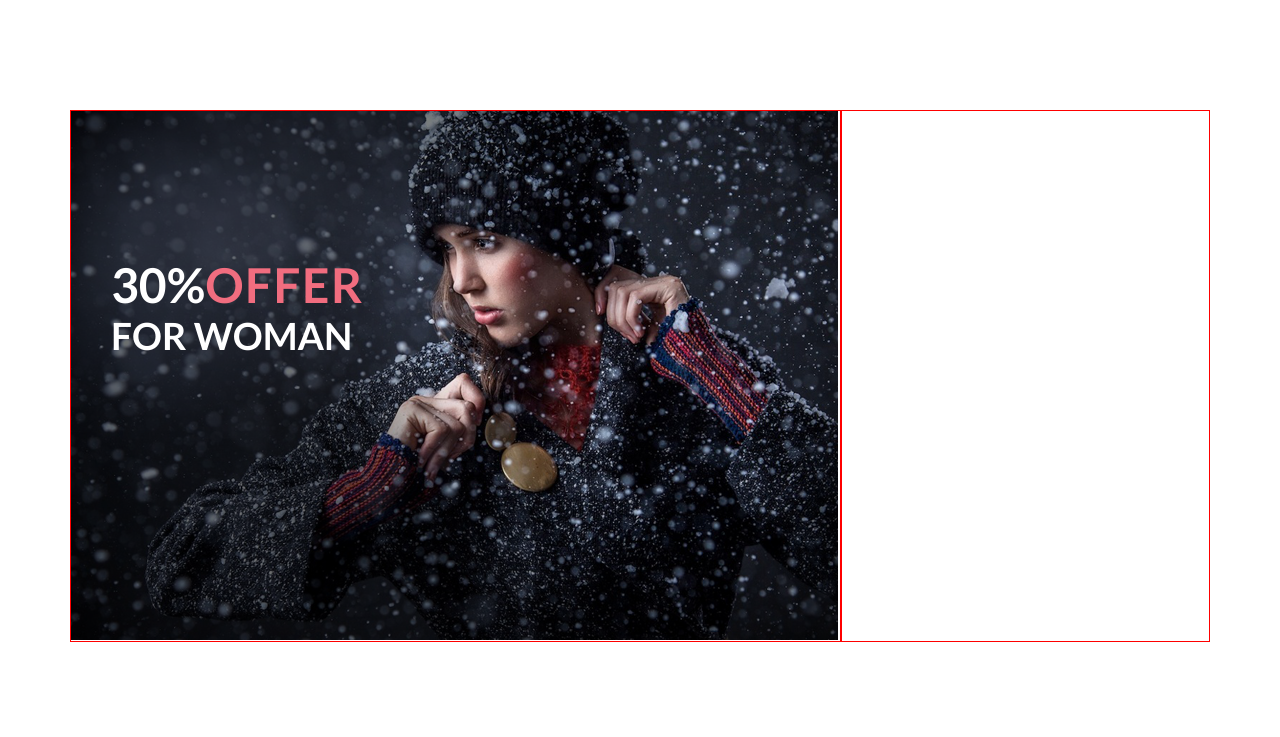
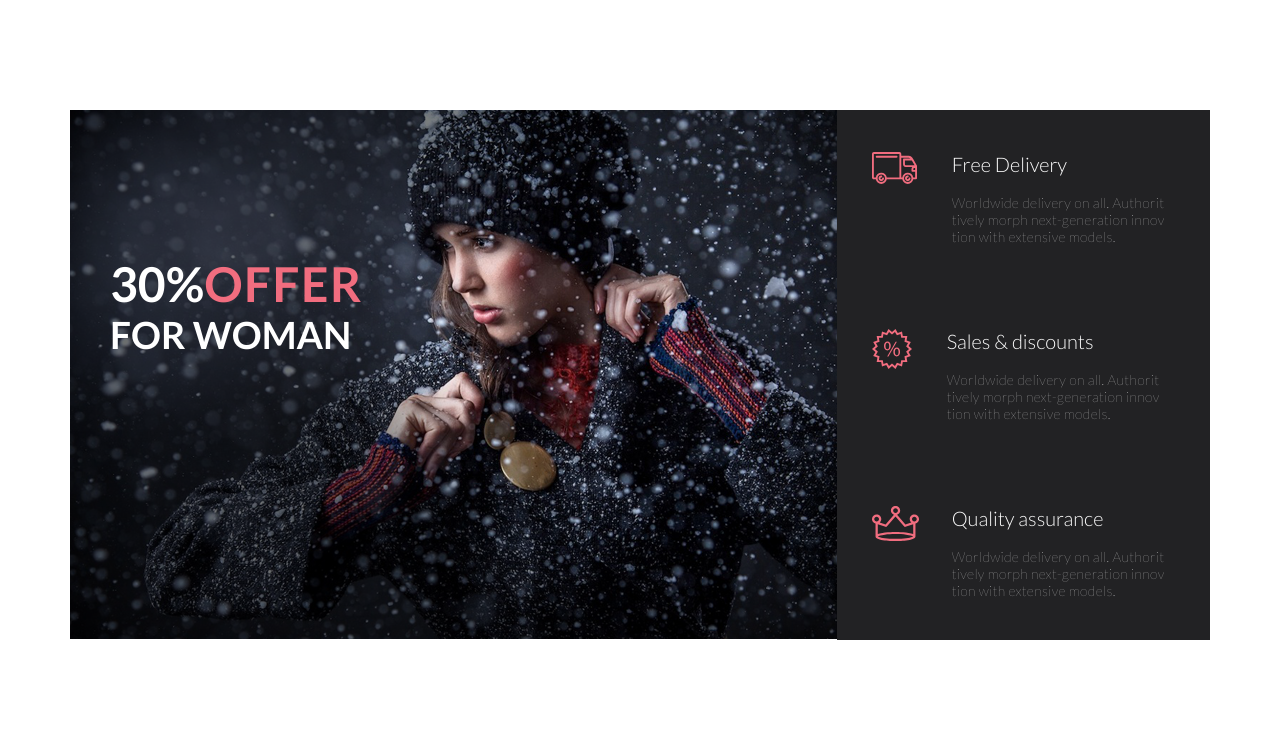
Before and after one commit to Skuchypets/project_1, a plain HTML site: page index.html in a window 1280 px wide. Shown: the part 2894-3631 px from the top of the page. Drawn offline with Linux system fonts and the light colour scheme.

Commit message:
Полностью добил главную

```diff
--- a/index.html
+++ b/index.html
@@ -594,7 +594,42 @@
                          </div>
                      </div>
                      <div class="block-text">
-
+                         <div class="block-text1">
+                             <div class="block-text-img">
+                                 <img src="img/ic_track.svg" alt="TRACK" class="block_img_xt">
+                             </div>
+                             <div class="block-text-text">
+                                 <div class="block-text-text-head">
+                                     <h4>Free Delivery</h4>
+                                 </div>
+                                 <p>Worldwide delivery on all. Authorit tively morph next-generation innov tion with
+                                     extensive models.</p>
+                             </div>
+                         </div>
+                         <div class="block-text2">
+                             <div class="block-text-img">
+                                 <img src="img/ic_rpc.svg" alt="PRC" class="block_img_xt">
+                             </div>
+                             <div class="block-text-text">
+                                 <div class="block-text-text-head">
+                                     <h4>Sales & discounts</h4>
+                                 </div>
+                                 <p>Worldwide delivery on all. Authorit tively morph next-generation innov tion with
+                                     extensive models.</p>
+                             </div>
+                         </div>
+                         <div class="block-text3">
+                             <div class="block-text-img">
+                                 <img src="img/ic_crw.svg" alt="CROWN" class="block_img_xt">
+                             </div>
+                             <div class="block-text-text">
+                                 <div class="block-text-text-head">
+                                     <h4>Quality assurance</h4>
+                                 </div>
+                                 <p>Worldwide delivery on all. Authorit tively morph next-generation innov tion with
+                                     extensive models.</p>
+                             </div>
+                         </div>
                      </div>
                  </div>
 
--- a/style.css
+++ b/style.css
@@ -773,33 +773,74 @@ article {
 }
 
 /* TEST */
+.block {
+    display: flex;
+}
+
 .block-img {
     width: 770px;
     height: 530px;
-    border: 1px solid red;
     position: relative;
-}
-
-.block-text {
-    width: 368px;
-    height: 530px;
-    border: 1px solid red;
-    display: flex;
-    flex-direction: column;
-}
-
-..block-text img {
-    width: 40px;
-    height: 40px;
-}
-
-.block {
-    display: flex;
 }
 
 .block-img img {
     position: absolute;
 }
+
+.block-text {
+    width: 375px;
+    height: 530px;
+    display: flex;
+    flex-direction: column;
+    background-color: #222224;
+    justify-content: space-around;
+
+}
+
+.block-text1 {
+    display: flex;
+    justify-content: space-between;
+    margin-left: 35px;
+    margin-right: 43px;
+}
+
+.block-text2 {
+    display: flex;
+    justify-content: space-between;
+    margin-left: 35px;
+    margin-right: 43px;
+}
+
+.block-text3 {
+    display: flex;
+    justify-content: space-between;
+    margin-left: 35px;
+    margin-right: 43px;
+}
+
+.block-text-text-head h4 {
+    color: #fbfbfb;
+    font-family: Lato;
+    font-size: 20px;
+    font-weight: 500;
+}
+.block-text-text p {
+    color: #fbfbfb;
+    font-family: Lato;
+    font-size: 14px;
+    font-weight: 200;
+    letter-spacing: 0.35px;
+    margin-top: 18px;
+}
+.block-text-img {
+    max-width: 45px;
+    max-height: 40px;
+}
+.block-text-text {
+    margin-left: 35px;
+}
+
+
 
 
 
@@ -848,6 +889,7 @@ article {
     letter-spacing: normal;
     line-height: normal;
     text-align: left;
+    margin-top: 20px;
 }
 
 .signature {
@@ -1025,15 +1067,19 @@ article {
     align-items: center;
     display: flex;
 }
+
 .social {
     display: flex;
 }
+
 .social a {
     text-decoration: none;
 }
+
 .social a:hover .social_bl {
     background-color: #f16d7f;
 }
+
 .social a:hover .fa-brands {
     color: #ffffff;
 }
```
Also changed, not shown: img/ic_crw.svg (added), img/ic_rpc.svg (added), img/ic_track.svg (added).
